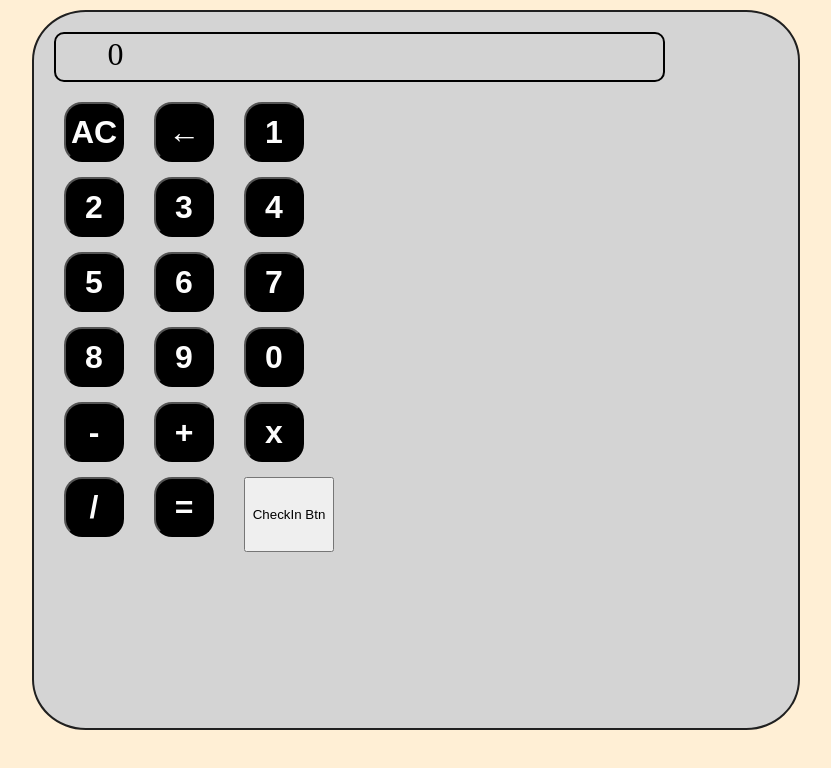
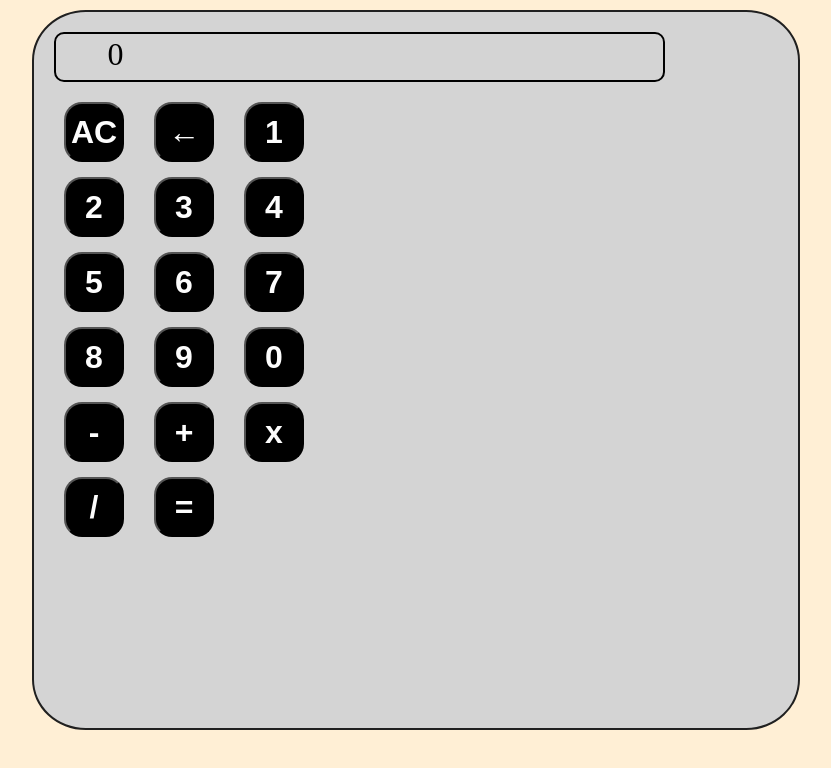
Before and after one commit to Mo-Get/Calc_App, a plain HTML site: page index.html in a window 1280 px wide. Shown: the whole page, without its empty margins (224-1055 px from the left). Drawn offline with Linux system fonts and the light colour scheme.

Commit message:
modified index.html file

```diff
--- a/index.html
+++ b/index.html
@@ -31,7 +31,6 @@
     <button class="opBtn Btn">x</button>
     <button class="opBtn Btn">/</button>
     <button class="equalTo Btn">=</button>
-    <button class="Check">CheckIn Btn</button>
 
     </div>
 </div>
```
